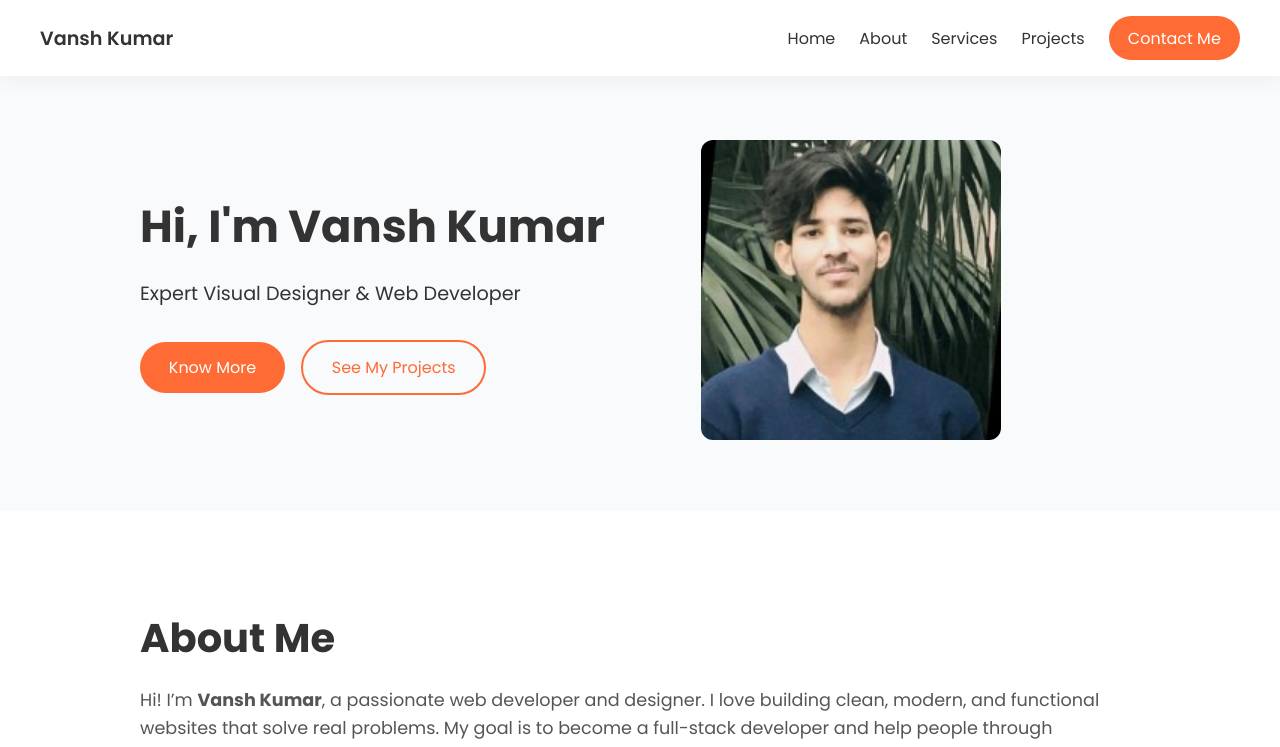
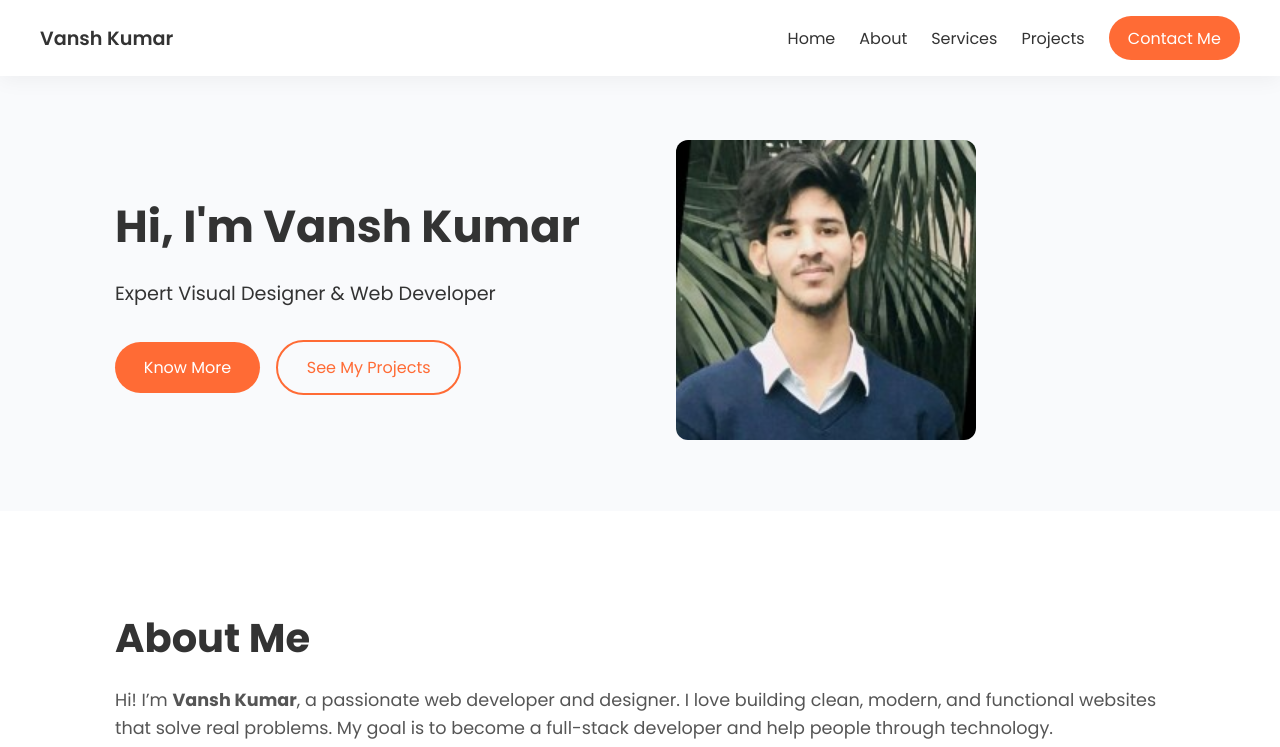
Before and after one commit to vansh-222/My-portfolio, a React (Create React App) app: page / in a window 1280 px wide. Shown: the top 747 px of the page. Built offline with nearby package versions, Linux system fonts and the light colour scheme.

Commit message:
Updated styling and fixed responsiveness

```diff
--- a/src/App.css
+++ b/src/App.css
@@ -7,7 +7,7 @@ body {
 
 .container {
   width: 100%;
-  max-width: 1000px;
+  max-width: 1050px;
   margin: 0 auto;
 }
 
```
